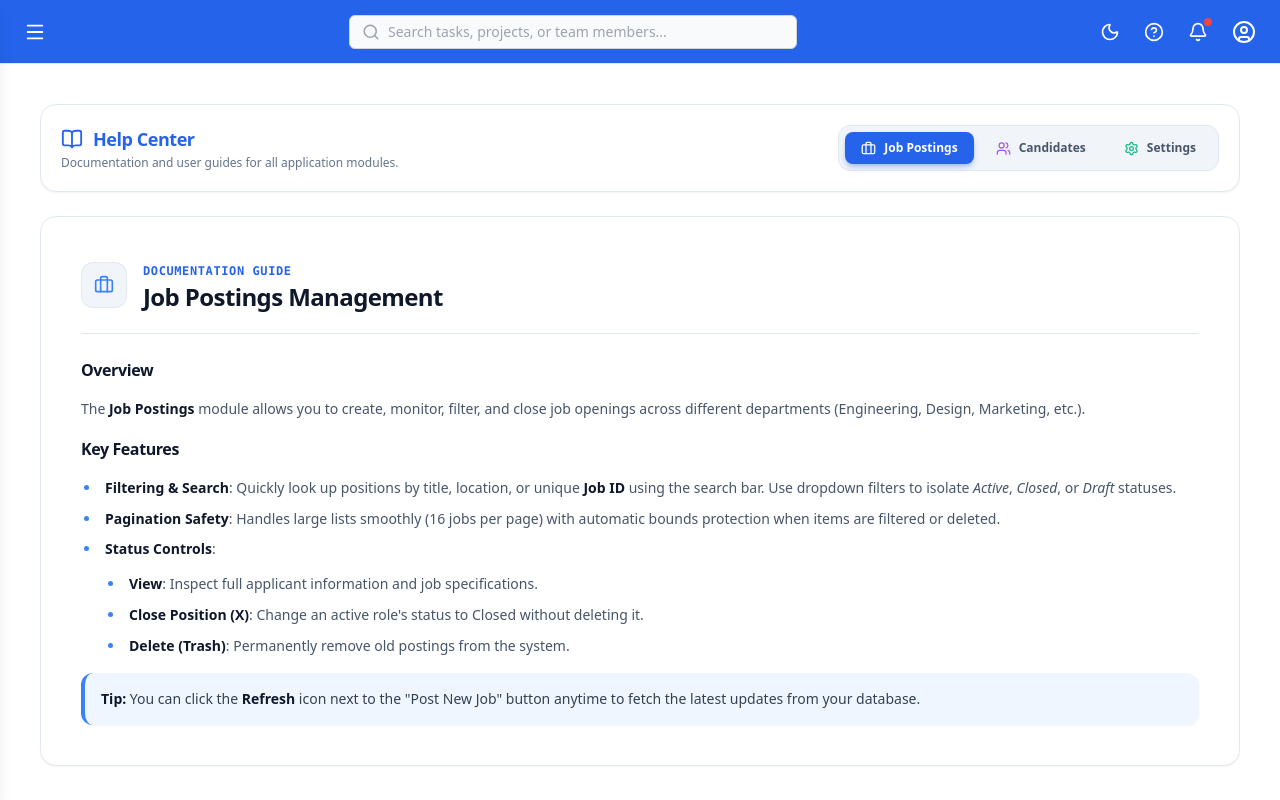
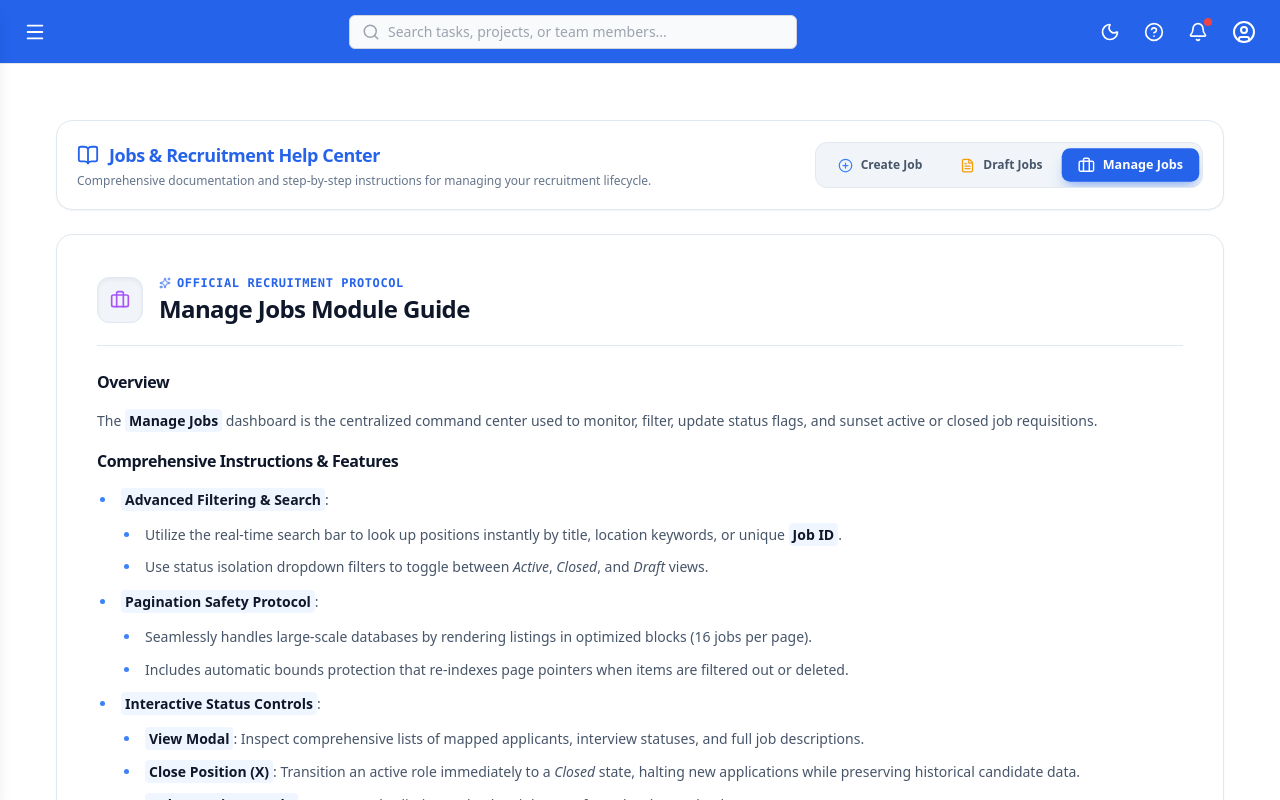
Before and after one commit to shivanandreddy/EZOJOBS_frontend, a React (Vite) app: page /ezohr/help in a window 1280 px wide. Shown: the top 800 px of the page. Built offline with nearby package versions, Linux system fonts and the light colour scheme; sample sign-in values are in the browser's storage.

Commit message:
not found page added and help fixed

```diff
--- a/src/App.jsx
+++ b/src/App.jsx
@@ -1,24 +1,36 @@
 import { BrowserRouter, Routes, Route, Navigate } from "react-router-dom";
+
 import { UserProvider } from "./context/UserContext";
+
 import ProtectedRoute from "./components/ProtectedRoute";
 import Layout from "./components/Layout";
+
 import Dashboard from "./components/Dashboard";
 import Login from "./pages/auth/Login";
+
 import CreateJob from "./pages/jobs/CreateJob";
 import ManageJobs from "./pages/jobs/ManageJobs";
 import DraftJobs from "./pages/jobs/DraftJobs";
 import ViewJob from "./pages/jobs/ViewJob";
+
 import Test from "./components/Test";
 import GetCandiates from "./pages/candiates/GetCandiates";
-import Settings from "./pages/settings/Settings"
+
+import Settings from "./pages/settings/Settings";
 import Help from "./pages/help/Help";
+
+import NotFound from "./pages/404/NotFound";
 
 export default function App() {
   return (
     <UserProvider>
       <BrowserRouter>
         <Routes>
+
+          {/* Login */}
           <Route path="/" element={<Login />} />
+
+          {/* Protected EZOHR Routes */}
           <Route
             path="/ezohr"
             element={
@@ -27,28 +39,44 @@ export default function App() {
               </ProtectedRoute>
             }
           >
-            <Route index element={<Navigate to="/ezohr/home" replace />} />
+
+            {/* Default */}
+            <Route
+              index
+              element={<Navigate to="/ezohr/home" replace />}
+            />
+
+            {/* Dashboard */}
             <Route path="home" element={<Dashboard />} />
 
-              {/* Jobs */}
-              <Route path="jobs/create" element={<CreateJob />} />
+            {/* Jobs */}
+            <Route path="jobs/create" element={<CreateJob />} />
+            <Route path="jobs/manage" element={<ManageJobs />} />
+            <Route path="jobs/drafts" element={<DraftJobs />} />
+            <Route path="jobs/:id" element={<ViewJob />} />
 
-              <Route path="jobs/manage" element={<ManageJobs />} />
+            {/* Candidates */}
+            <Route
+              path="candiates"
+              element={<GetCandiates />}
+            />
 
-              <Route path="jobs/drafts" element={<DraftJobs />} />
+            {/* Test */}
+            <Route path="test" element={<Test />} />
 
-              <Route path="/ezohr/jobs/:id" element={<ViewJob />} />
+            {/* Settings */}
+            <Route path="settings" element={<Settings />} />
 
-              <Route path="/ezohr/candiates" element={<GetCandiates />} />
-              <Route path="/ezohr/test" element={<Test />} />
-              {/* Settings */}
-              <Route path="settings" element={<Settings />} />
+            {/* Help */}
+            <Route path="help" element={<Help />} />
 
-              {/* Help */}
-              <Route path="help" element={<Help />} />
+            {/* EZOHR 404 */}
+            <Route path="*" element={<NotFound />} />
 
           </Route>
 
+          {/* Global 404 */}
+          <Route path="*" element={<NotFound />} />
 
         </Routes>
       </BrowserRouter>
--- /dev/null
+++ b/src/pages/404/NotFound.jsx
@@ -0,0 +1,31 @@
+import React from "react";
+import { Link } from "react-router-dom";
+
+const NotFound = () => {
+  return (
+    <div className="min-h-[80vh] flex items-center justify-center px-4">
+      <div className="text-center">
+        <h1 className="text-7xl font-bold text-gray-800 dark:text-white">
+          404
+        </h1>
+
+        <h2 className="mt-4 text-2xl font-semibold text-gray-700 dark:text-gray-200">
+          Page Not Found
+        </h2>
+
+        <p className="mt-2 text-gray-500 dark:text-gray-400">
+          The page you are looking for does not exist.
+        </p>
+
+        <Link
+          to="/ezohr/home"
+          className="inline-block mt-6 px-5 py-2.5 rounded-lg bg-blue-600 text-white hover:bg-blue-700 transition"
+        >
+          Go to Dashboard
+        </Link>
+      </div>
+    </div>
+  );
+};
+
+export default NotFound;
--- a/src/pages/help/Help.jsx
+++ b/src/pages/help/Help.jsx
@@ -2,154 +2,175 @@ import React, { useState } from 'react';
 import ReactMarkdown from 'react-markdown';
 import {
   BookOpen,
+  PlusCircle,
+  FileText,
   Briefcase,
-  Users,
-  Settings,
-  HelpCircle
+  Sparkles,
+  CheckCircle2,
+  Search,
+  Trash2,
+  RefreshCw
 } from 'lucide-react';
 
 const Help = () => {
-  const [activeModule, setActiveModule] = useState('jobs');
+  const [activeModule, setActiveModule] = useState('manage');
 
   const docsData = {
-    jobs: {
-      title: 'Job Postings Management',
-      icon: <Briefcase size={20} className="text-blue-500" />,
+    create: {
+      title: 'Create Job Module Guide',
+      icon: <PlusCircle size={20} className="text-blue-500 animate-pulse" />,
       content: `
 ### Overview
-The **Job Postings** module allows you to create, monitor, filter, and close job openings across different departments (Engineering, Design, Marketing, etc.).
+The **Create Job** module serves as the primary intake portal for recruiting teams to introduce new employment openings into the EZOjobs ecosystem.
 
-### Key Features
-* **Filtering & Search**: Quickly look up positions by title, location, or unique **Job ID** using the search bar. Use dropdown filters to isolate *Active*, *Closed*, or *Draft* statuses.
-* **Pagination Safety**: Handles large lists smoothly (16 jobs per page) with automatic bounds protection when items are filtered or deleted.
-* **Status Controls**:
-  * **View**: Inspect full applicant information and job specifications.
-  * **Close Position (X)**: Change an active role's status to Closed without deleting it.
-  * **Delete (Trash)**: Permanently remove old postings from the system.
+### Comprehensive Instructions & Form Fields
+* **Job Title & Code**: Assign a precise market-aligned designation alongside a unique auto-generated or custom **Job ID** (e.g., \`ENG-2026-04\`).
+* **Department Routing**: Select appropriate department categories (Engineering, Product, Design, Marketing) to ensure smooth candidate filtering and dashboard analytics categorization.
+* **Employment Structure**: Define employment criteria including type (*Full-Time*, *Part-Time*, *Contract*, *Internship*) and workplace location mode (*Remote*, *Hybrid*, *On-site*).
+* **Compensation Range**: Input competitive salary structures with minimum and maximum thresholds mapped to currency standards.
+* **Rich Text Description Editor**:
+  * Structure role responsibilities using clear bullet points.
+  * Define mandatory technical stack requirements, preferred qualifications, and employee benefits packages.
+* **Status Action Assignment**:
+  * Click **Save as Draft** to preserve unfinished records securely in your database without exposing them publicly.
+  * Click **Publish Live** to instantly broadcast the opening across candidate portals.
 
-> **Tip:** You can click the **Refresh** icon next to the "Post New Job" button anytime to fetch the latest updates from your database.
+> **Pro Tip:** Double-check your department tags and unique ID parameters prior to publishing to maintain flawless pipeline synchronization and automated applicant tracking counts.
       `
     },
-    candidates: {
-      title: 'Candidate Management',
-      icon: <Users size={20} className="text-purple-500" />,
+    drafts: {
+      title: 'Draft Jobs Module Guide',
+      icon: <FileText size={20} className="text-amber-500 animate-bounce" />,
       content: `
 ### Overview
-The **Candidate Management** section tracks all applicants who have applied for your open listings.
+The **Draft Jobs** workspace acts as a staging reservoir for unpublished, pending, or under-review job listings saved collaboratively by hiring managers.
 
-### Key Features
-* **Applicant Pipeline**: Move candidates through different stages (Applied, Interviewing, Offered, Hired, Rejected).
-* **Resume Preview**: Access uploaded resumes directly from the candidate profile view.
-* **Direct Actions**: Schedule interviews or send automated communication notifications.
+### Comprehensive Instructions & Features
+* **Resume & Iterative Editing**: Click on any archived draft card to reload its parameters back into the editor viewport, allowing you to update criteria, change salary bands, or refine skill tags.
+* **Instant Publication Workflow**: Transition a validated draft directly to an **Active** production status with a single verification click, automatically generating public application endpoints.
+* **Bulk Cleanup & Deletion**: Purge obsolete or expired draft entries permanently using the inline trash trigger to prevent workspace clutter.
+* **Audit Tracking**: Review creation timestamps and author identifiers to trace who initiated each job blueprint.
 
-> **Note:** Make sure candidates are mapped correctly to their corresponding **Job ID** to maintain accurate applicant counts on your dashboard cards.
+> **Security Note:** Draft items are completely hidden from public job boards and external applicant listings until their operational status is explicitly updated to active.
       `
     },
-    settings: {
-      title: 'System Settings',
-      icon: <Settings size={20} className="text-emerald-500" />,
+    manage: {
+      title: 'Manage Jobs Module Guide',
+      icon: <Briefcase size={20} className="text-purple-500" />,
       content: `
 ### Overview
-Configure global configurations, user roles, security preferences, and integration webhooks for EZOjobs.
+The **Manage Jobs** dashboard is the centralized command center used to monitor, filter, update status flags, and sunset active or closed job requisitions.
 
-### Configuration Areas
-* **Profile Management**: Update administrative account credentials.
-* **Department Tags**: Add or modify internal department categories used in job posting dropdowns.
-* **Theme Preferences**: Switch between system display configurations.
+### Comprehensive Instructions & Features
+* **Advanced Filtering & Search**:
+  * Utilize the real-time search bar to look up positions instantly by title, location keywords, or unique **Job ID**.
+  * Use status isolation dropdown filters to toggle between *Active*, *Closed*, and *Draft* views.
+* **Pagination Safety Protocol**:
+  * Seamlessly handles large-scale databases by rendering listings in optimized blocks (16 jobs per page).
+  * Includes automatic bounds protection that re-indexes page pointers when items are filtered out or deleted.
+* **Interactive Status Controls**:
+  * **View Modal**: Inspect comprehensive lists of mapped applicants, interview statuses, and full job descriptions.
+  * **Close Position (X)**: Transition an active role immediately to a *Closed* state, halting new applications while preserving historical candidate data.
+  * **Delete Action (Trash)**: Permanently eliminate obsolete job posts from the cluster database.
+* **Database Synchronization**: Click the integrated **Refresh** icon next to action headers at any time to execute manual API re-fetching and load live database changes.
 
-> **Security Warning:** Ensure your API keys and environment variables remain secure and are never exposed publicly on the frontend client.
+> **Tip:** Keeping your closed positions accurately marked prevents candidate confusion and maintains clean recruitment analytics across all dashboard metrics.
       `
     }
   };
 
-  const currentDoc = docsData[activeModule] || docsData.jobs;
+  const currentDoc = docsData[activeModule] || docsData.manage;
 
   return (
-    <div className="flex-1 flex flex-col h-full w-full gap-6 overflow-y-auto">
+    <div className="flex-1 flex flex-col h-full w-full gap-6 overflow-y-auto p-2 sm:p-4 transition-all duration-300">
 
-      {/* Top Header & Pills Navigation Bar */}
-      <div className="flex flex-col md:flex-row md:items-center justify-between gap-4 bg-white dark:bg-[#0e1628] border border-slate-200 dark:border-slate-800/90 rounded-2xl p-5 shadow-sm">
-        <div>
+      {/* Top Header & Animated Pills Navigation Bar */}
+      <div className="flex flex-col md:flex-row md:items-center justify-between gap-4 bg-white dark:bg-[#0e1628] border border-slate-200 dark:border-slate-800/90 rounded-2xl p-5 shadow-sm transition-all duration-300 hover:shadow-md">
+        <div className="space-y-1">
           <div className="flex items-center gap-2.5 text-blue-600 dark:text-blue-400 font-extrabold text-lg tracking-tight">
-            <BookOpen size={22} />
-            <span>Help Center</span>
+            <BookOpen size={22} className="animate-spin-slow" />
+            <span>Jobs & Recruitment Help Center</span>
           </div>
-          <p className="text-xs text-slate-500 dark:text-slate-400 mt-0.5">
-            Documentation and user guides for all application modules.
+          <p className="text-xs text-slate-500 dark:text-slate-400">
+            Comprehensive documentation and step-by-step instructions for managing your recruitment lifecycle.
           </p>
         </div>
 
-        {/* Horizontal Navigation Pills */}
-        <div className="flex items-center gap-1.5 bg-slate-100 dark:bg-[#080e1b] p-1.5 rounded-xl border border-slate-200 dark:border-slate-800">
+        {/* Horizontal Navigation Pills with Smooth Hover & Scale Animations */}
+        <div className="flex items-center gap-1.5 bg-slate-100 dark:bg-[#080e1b] p-1.5 rounded-xl border border-slate-200 dark:border-slate-800 overflow-x-auto">
+
           <button
-            onClick={() => setActiveModule('jobs')}
-            className={`flex items-center gap-2 px-4 py-2 rounded-lg text-xs font-semibold transition ${
-              activeModule === 'jobs'
-                ? 'bg-blue-600 text-white shadow-md shadow-blue-600/30'
-                : 'text-slate-600 dark:text-slate-300 hover:text-slate-900 dark:hover:text-white'
+            onClick={() => setActiveModule('create')}
+            className={`flex items-center gap-2 px-4 py-2 rounded-lg text-xs font-semibold transition-all duration-300 transform active:scale-95 whitespace-nowrap ${
+              activeModule === 'create'
+                ? 'bg-blue-600 text-white shadow-lg shadow-blue-600/30 scale-105'
+                : 'text-slate-600 dark:text-slate-300 hover:text-slate-900 dark:hover:text-white hover:bg-slate-200/50 dark:hover:bg-slate-800/50'
             }`}
           >
-            <Briefcase size={15} className={activeModule === 'jobs' ? 'text-white' : 'text-blue-500'} />
-            <span>Job Postings</span>
+            <PlusCircle size={15} className={`transition-transform duration-300 ${activeModule === 'create' ? 'text-white rotate-90' : 'text-blue-500'}`} />
+            <span>Create Job</span>
           </button>
 
           <button
-            onClick={() => setActiveModule('candidates')}
-            className={`flex items-center gap-2 px-4 py-2 rounded-lg text-xs font-semibold transition ${
-              activeModule === 'candidates'
-                ? 'bg-blue-600 text-white shadow-md shadow-blue-600/30'
-                : 'text-slate-600 dark:text-slate-300 hover:text-slate-900 dark:hover:text-white'
+            onClick={() => setActiveModule('drafts')}
+            className={`flex items-center gap-2 px-4 py-2 rounded-lg text-xs font-semibold transition-all duration-300 transform active:scale-95 whitespace-nowrap ${
+              activeModule === 'drafts'
+                ? 'bg-blue-600 text-white shadow-lg shadow-blue-600/30 scale-105'
+                : 'text-slate-600 dark:text-slate-300 hover:text-slate-900 dark:hover:text-white hover:bg-slate-200/50 dark:hover:bg-slate-800/50'
             }`}
           >
-            <Users size={15} className={activeModule === 'candidates' ? 'text-white' : 'text-purple-500'} />
-            <span>Candidates</span>
+            <FileText size={15} className={`transition-transform duration-300 ${activeModule === 'drafts' ? 'text-white scale-110' : 'text-amber-500'}`} />
+            <span>Draft Jobs</span>
           </button>
 
           <button
-            onClick={() => setActiveModule('settings')}
-            className={`flex items-center gap-2 px-4 py-2 rounded-lg text-xs font-semibold transition ${
-              activeModule === 'settings'
-                ? 'bg-blue-600 text-white shadow-md shadow-blue-600/30'
-                : 'text-slate-600 dark:text-slate-300 hover:text-slate-900 dark:hover:text-white'
+            onClick={() => setActiveModule('manage')}
+            className={`flex items-center gap-2 px-4 py-2 rounded-lg text-xs font-semibold transition-all duration-300 transform active:scale-95 whitespace-nowrap ${
+              activeModule === 'manage'
+                ? 'bg-blue-600 text-white shadow-lg shadow-blue-600/30 scale-105'
+                : 'text-slate-600 dark:text-slate-300 hover:text-slate-900 dark:hover:text-white hover:bg-slate-200/50 dark:hover:bg-slate-800/50'
             }`}
           >
-            <Settings size={15} className={activeModule === 'settings' ? 'text-white' : 'text-emerald-500'} />
-            <span>Settings</span>
+            <Briefcase size={15} className={`transition-transform duration-300 ${activeModule === 'manage' ? 'text-white scale-110' : 'text-purple-500'}`} />
+            <span>Manage Jobs</span>
           </button>
+
         </div>
       </div>
 
-      {/* Main Documentation Viewport Content Area */}
-      <div className="flex-1 bg-white dark:bg-[#0b1220] border border-slate-200 dark:border-slate-800/90 rounded-2xl p-6 md:p-10 shadow-sm mb-6">
+      {/* Main Documentation Viewport Content Area with Fade-In Animation */}
+      <div className="flex-1 bg-white dark:bg-[#0b1220] border border-slate-200 dark:border-slate-800/90 rounded-2xl p-6 md:p-10 shadow-sm mb-6 transition-all duration-500 animate-fadeIn">
 
-        {/* Header Title */}
-        <div className="flex items-center gap-4 border-b border-slate-200 dark:border-slate-800 pb-5 mb-6">
-          <div className="p-3 rounded-xl bg-slate-100 dark:bg-slate-800/80 border border-slate-200 dark:border-slate-700">
+        {/* Header Title with Icon Container */}
+        <div className="flex items-center gap-4 border-b border-slate-200 dark:border-slate-800 pb-5 mb-6 transition-all duration-300">
+          <div className="p-3 rounded-xl bg-slate-100 dark:bg-slate-800/80 border border-slate-200 dark:border-slate-700 shadow-inner transform hover:rotate-6 transition-transform duration-300">
             {currentDoc.icon}
           </div>
           <div>
-            <span className="text-xs font-mono uppercase tracking-wider text-blue-600 dark:text-blue-400 font-semibold">Documentation Guide</span>
-            <h1 className="text-2xl font-bold text-slate-900 dark:text-white tracking-tight">{currentDoc.title}</h1>
+            <span className="text-xs font-mono uppercase tracking-wider text-blue-600 dark:text-blue-400 font-semibold flex items-center gap-1.5">
+              <Sparkles size={12} className="animate-pulse" /> Official Recruitment Protocol
+            </span>
+            <h1 className="text-2xl font-bold text-slate-900 dark:text-white tracking-tight mt-0.5">{currentDoc.title}</h1>
           </div>
         </div>
 
-        {/* Markdown Content Styling Overrides */}
+        {/* Markdown Content Styling with Custom Component Animations */}
         <div className="prose dark:prose-invert max-w-none text-slate-600 dark:text-slate-300 space-y-4 text-sm leading-relaxed">
           <ReactMarkdown
             components={{
-              h3: ({node, ...props}) => <h3 className="text-base font-bold text-slate-900 dark:text-white mt-6 mb-2 tracking-tight" {...props} />,
-              ul: ({node, ...props}) => <ul className="space-y-2 my-3 pl-5 list-disc marker:text-blue-500" {...props} />,
-              ol: ({node, ...props}) => <ol className="space-y-2 my-3 pl-5 list-decimal marker:text-blue-500" {...props} />,
-              li: ({node, ...props}) => <li className="text-slate-600 dark:text-slate-300 pl-1" {...props} />,
-              strong: ({node, ...props}) => <strong className="font-semibold text-slate-900 dark:text-slate-100" {...props} />,
+              h3: ({node, ...props}) => <h3 className="text-base font-bold text-slate-900 dark:text-white mt-6 mb-2 tracking-tight flex items-center gap-2" {...props} />,
+              ul: ({node, ...props}) => <ul className="space-y-2.5 my-3 pl-5 list-disc marker:text-blue-500" {...props} />,
+              ol: ({node, ...props}) => <ol className="space-y-2.5 my-3 pl-5 list-decimal marker:text-blue-500" {...props} />,
+              li: ({node, ...props}) => <li className="text-slate-600 dark:text-slate-300 pl-1 transition-colors duration-200 hover:text-blue-600 dark:hover:text-blue-400" {...props} />,
+              strong: ({node, ...props}) => <strong className="font-semibold text-slate-900 dark:text-slate-100 bg-blue-50 dark:bg-blue-950/40 px-1 py-0.5 rounded" {...props} />,
               blockquote: ({node, ...props}) => (
-                <div className="my-4 p-4 rounded-xl bg-blue-50 dark:bg-blue-950/30 border-l-4 border-blue-500 text-slate-700 dark:text-slate-300 text-xs sm:text-sm shadow-sm" {...props} />
+                <div className="my-5 p-4 rounded-xl bg-blue-50/80 dark:bg-blue-950/30 border-l-4 border-blue-500 text-slate-700 dark:text-slate-300 text-xs sm:text-sm shadow-sm transition-all duration-300 hover:translate-x-1" {...props} />
               ),
               code: ({node, inline, ...props}) =>
                 inline ? (
-                  <code className="px-1.5 py-0.5 rounded-md bg-slate-100 dark:bg-slate-800 text-blue-600 dark:text-blue-300 font-mono text-xs" {...props} />
+                  <code className="px-1.5 py-0.5 rounded-md bg-slate-100 dark:bg-slate-800 text-blue-600 dark:text-blue-300 font-mono text-xs border border-slate-200 dark:border-slate-700" {...props} />
                 ) : (
-                  <code className="block p-4 rounded-xl bg-slate-900 dark:bg-[#050811] text-blue-300 font-mono text-xs border border-slate-800 overflow-x-auto" {...props} />
+                  <code className="block p-4 rounded-xl bg-slate-900 dark:bg-[#050811] text-blue-300 font-mono text-xs border border-slate-800 overflow-x-auto shadow-inner" {...props} />
                 )
             }}
           >
```
Also changed, not shown: src/components/Dashboard.jsx (+38 -30 lines), src/components/Sidebar.jsx (+88 -125 lines).
